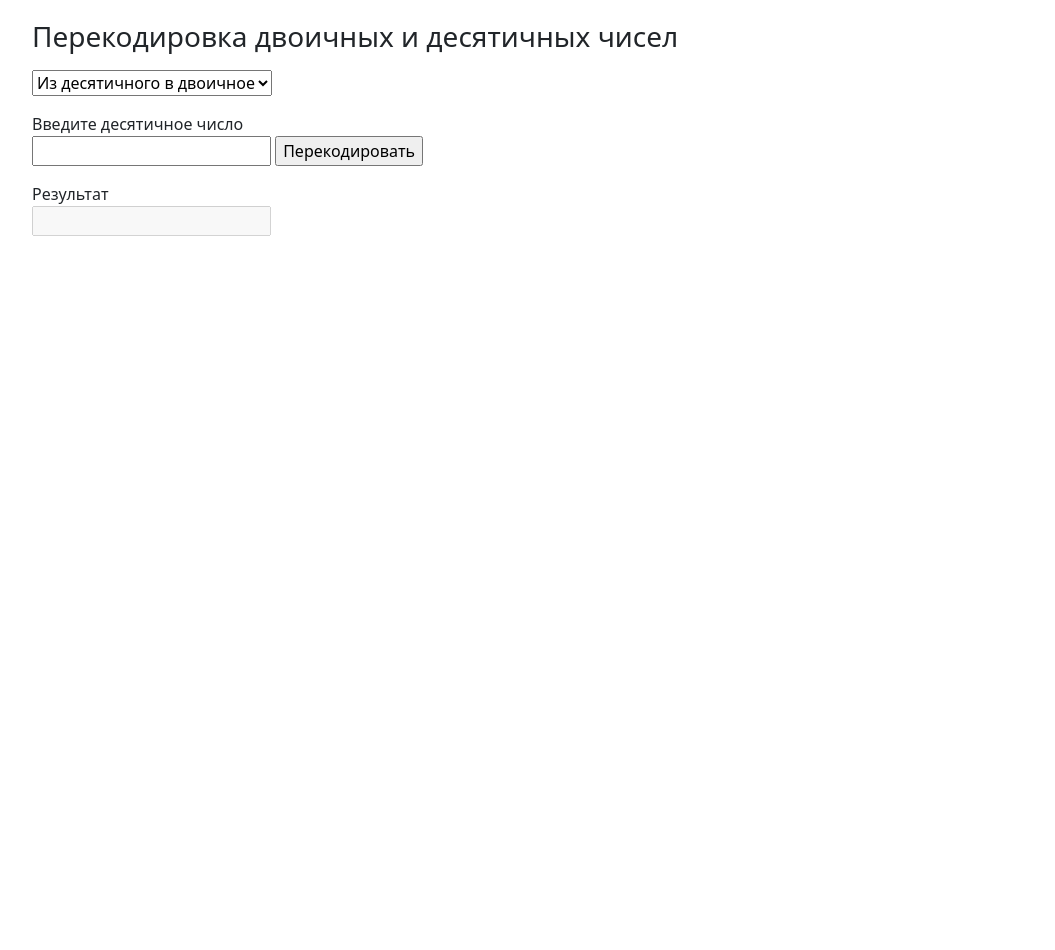
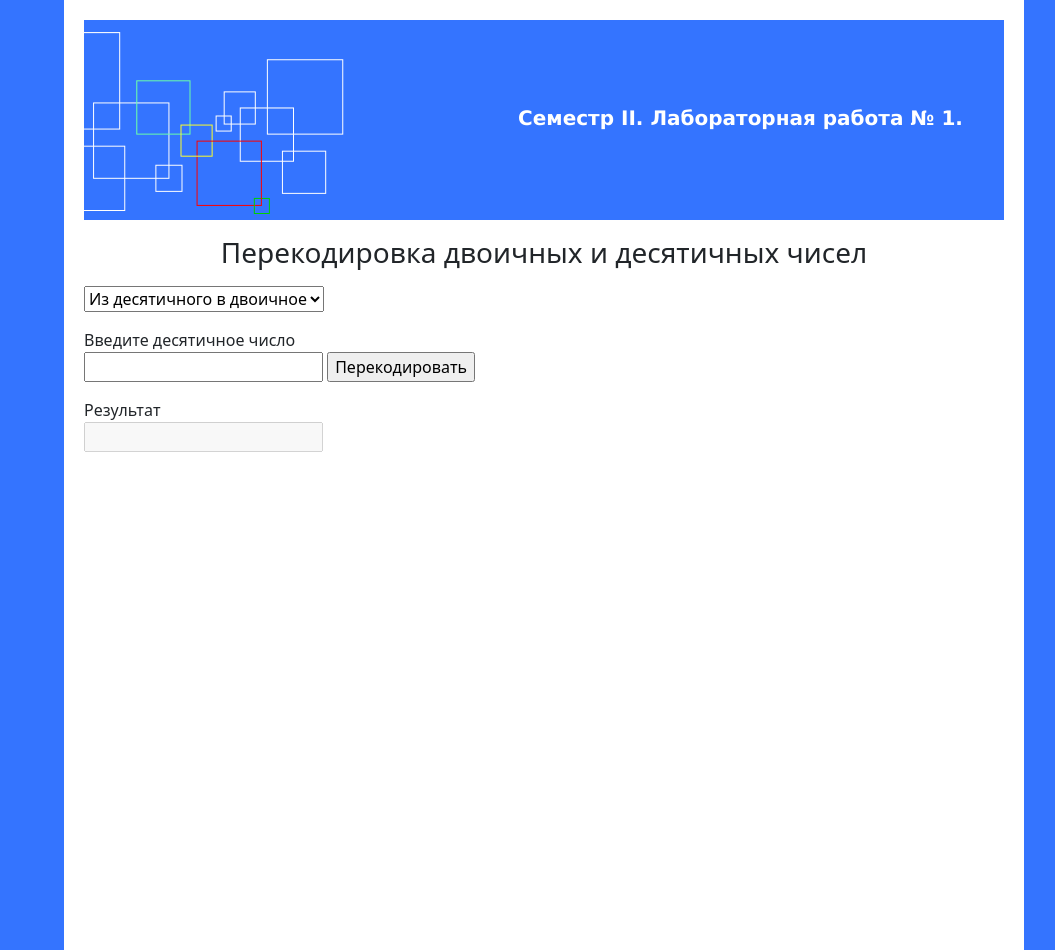
Before and after one commit to TatyanaLK/TatyanaLK.github.io, a plain HTML site: page index.html in a window 1280 px wide. Shown: the whole page, without its empty margins (96-1151 px from the left). Before the commit the page ends 800 px from the top, so only its background shows below. Drawn offline with nearby package versions, Linux system fonts and the light colour scheme.

Commit message:
Add files via upload

```diff
--- a/index.html
+++ b/index.html
@@ -11,10 +11,20 @@
 	<link href="https://cdn.jsdelivr.net/npm/bootstrap@5.3.0-alpha3/dist/css/bootstrap.min.css" rel="stylesheet" integrity="sha384-KK94CHFLLe+nY2dmCWGMq91rCGa5gtU4mk92HdvYe+M/SXH301p5ILy+dN9+nJOZ" crossorigin="anonymous">
 
 	<style>
+	  body {
+        background-color: #3474ff;
+      }
 	  .myForm {
-	    margin-left: 10%;
-	    padding: 20px 0;
+	    width: 960px; min-height:950px;
+		margin:0 auto; padding:20px 20px 20px 20px; background:#fff;
 	  }
+	  .ttop {
+	    height: 200px; background-color: #3474ff; padding: 0px;
+		font-family: Verdana, sans-serif;
+        font-size: 20px;
+        font-weight: bold;
+        color: white;
+      }
 	  .error {
 	    color: red;
 	  }
@@ -23,7 +33,12 @@
   <body>
 
 	<form class="myForm" name="formMy">
-	  <h3>Перекодировка двоичных и десятичных чисел</h3>
+	  <div class="ttop">
+	    <img src="r2.png" height="200">
+		Семестр II. Лабораторная работа № 1.
+      </div>
+	  <p></p> <p></p>
+	  <center><h3>Перекодировка двоичных и десятичных чисел</h3></center>
 	  <p></p> <p></p>
 
 	  <select name="vibor" id="select" onchange="changeOption();">
```
Also changed, not shown: r2.png (added).
